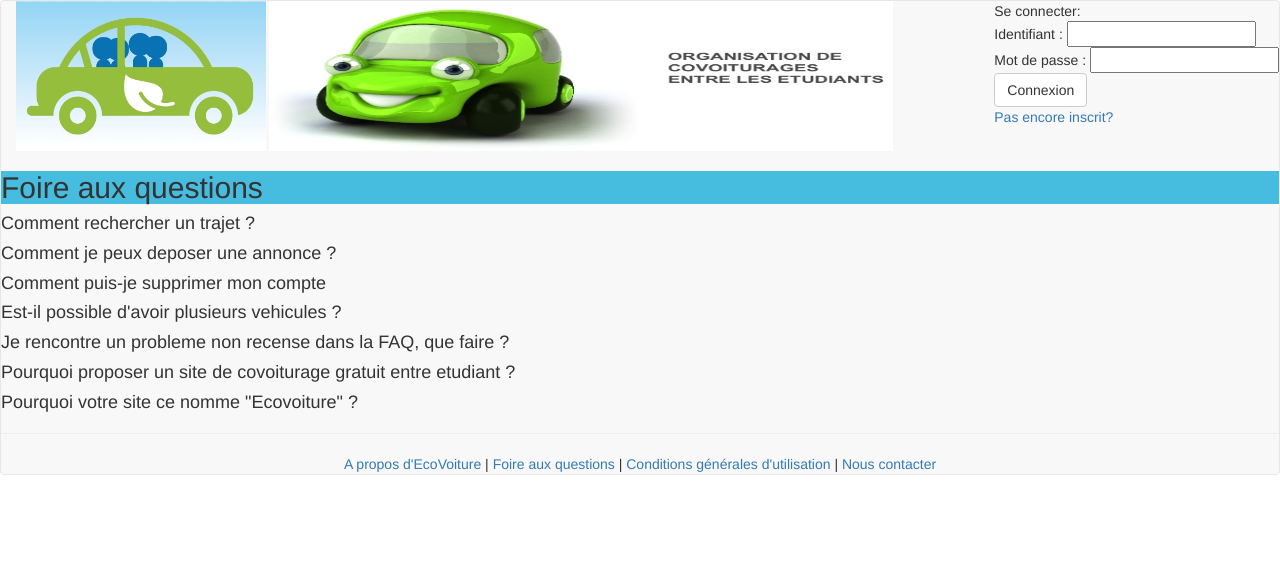
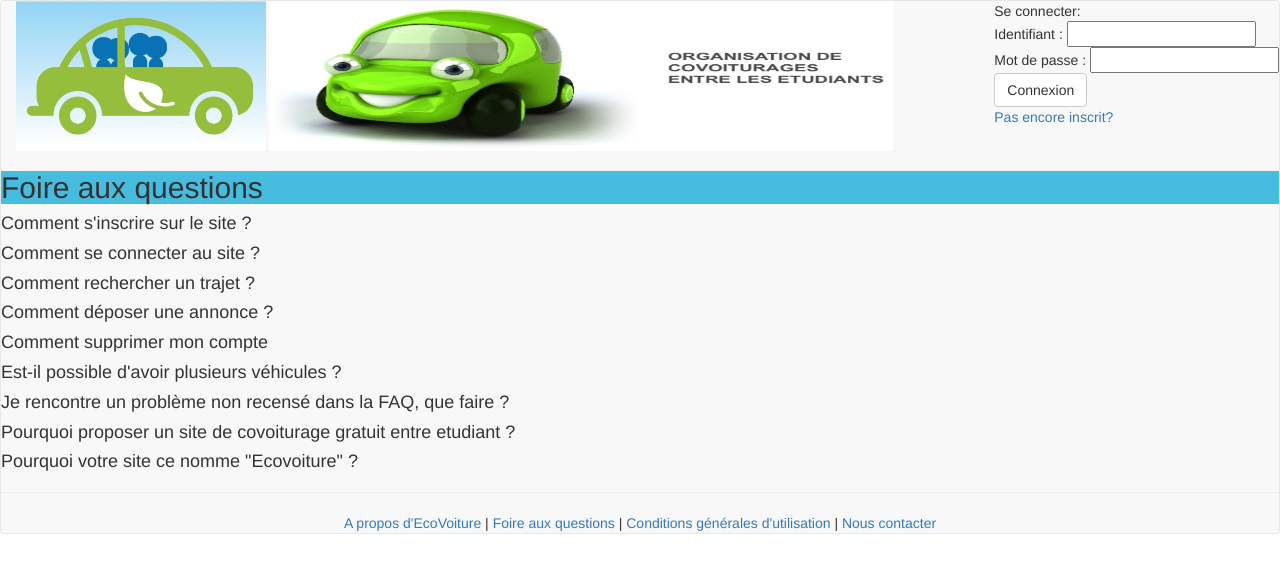
Before and after one commit to guigui33/ecoVoiture, a PHP site: page /faq.php in a window 1280 px wide. Shown: the top 573 px of the page. Run offline with PHP 8.4, Linux system fonts and the light colour scheme; some libraries are stand-ins or nearby versions.

Commit message:
Ajout contenu

```diff
--- a/fichiersPHP/faq.php
+++ b/fichiersPHP/faq.php
@@ -23,42 +23,63 @@ $(document).ready(function() {
 <body>
 <div id="container">
 	<div id="contenu">
+			<h4>Comment s'inscrire sur le site ?</h4>
+			<div class="accordeon">
+				Pour vous incrire sur le site, il faut vous rendre dans la partie gauche de la banière présente en haut du site puis en cliquant sur "<a href="inscription.php">Pas encore inscrit?</a>". Sur cette nouvelle page,
+				vous aurez à renseigner diverses informations obligatoires tel que votre email, votre nom, votre mot de passe, ...
+			</div>
+
+			<h4>Comment se connecter au site ?</h4>
+			<div class="accordeon">
+				Pour vous incrire sur le site, il faut vous rendre dans la partie gauche de la banière présente en haut du site puis renseigner votre identifiant et votre mot de passe. Si vos identifiants sont correctes, vous serez
+				redirigé sur la page d'accueil en étant authentifié. Dans le cas contraire, vous serez redirigé sur le page d'accueil avecu n message d'erreur de connexion.
+			</div>
+
 			<h4>Comment rechercher un trajet ?</h4>
 			<div class="accordeon">
-				Pour rechercher un trajet, il faut vous rendre sur la page d'accueil en cliquant sur le logo ou la baniere du site present en haut de chaque page. Vous trouverez ensuite sur la page d'accueil un formulaire pour la recherche de covoiturage ou il vous sera demander la ville de depart, la ville de destination ainsi que la date du trajet. Une fois ces information renseignees, il suffira de cliquer sur rechercher.
+				Pour rechercher un trajet, il faut vous rendre sur la page d'accueil en cliquant sur le logo ou la banière du site present en haut de chaque page. Vous trouverez ensuite sur la page d'accueil un formulaire
+				pour la recherche de covoiturage où il vous sera demander la ville de départ, la ville de destination ainsi que la date du trajet. Une fois ces informations renseignées, il suffira de cliquer sur rechercher.
 			</div>
 
-			<h4>Comment je peux deposer une annonce ?</h4>
+			<h4>Comment déposer une annonce ?</h4>
 			<div class="accordeon">
-				Pour deposer une annonce, il faut vous rendre sur la page d'accueil en cliquant sur le logo ou la banniere du site present en haut de chaque page. Vous trouverez ensuite sur la page d'accueil un formulaire pour deposer une annonce ou il vous sera demander la ville de depart, la ville de destination ainsi que la date du trajet. Une fois ces information renseignees, il suffira de cliquer sur rechercher.
+				Pour déposer une annonce, il faut vous rendre sur la page d'accueil en cliquant sur le logo ou la bannière du site present en haut de chaque page. Vous trouverez ensuite sur la page d'accueil un formulaire
+				pour deposer une annonce où il vous sera demander la ville de départ, la ville de destination ainsi que la date du trajet. Une fois ces informations renseignées, il suffira de cliquer sur rechercher.
 			</div>
 
-			<h4>Comment puis-je supprimer mon compte</h4>
+			<h4>Comment supprimer mon compte</h4>
 			<div class="accordeon">
-				Pour supprimer votre compte, il vous faut utiliser le formulaire de contact dont l'accès se trouve en bas de chaque page en cliquant sur "<a href="nousContacter.php">Nous contacter</a>". Preciser le motif de votre demande dans le menu déroulant et un administrateur vous répondra sous 48h.
+				Pour supprimer votre compte, il vous faut utiliser le formulaire de contact dont l'accès se trouve en bas de chaque page en cliquant sur "<a href="nousContacter.php">Nous contacter</a>". Préciser le motif de
+				votre demande dans le menu déroulant et un administrateur vous répondra sous 48h.
 			</div>
 
-			<h4>Est-il possible d'avoir plusieurs vehicules ?</h4>
+			<h4>Est-il possible d'avoir plusieurs véhicules ?</h4>
 			<div class="accordeon">
-				Un meme profil utilisateur peut compter plusieurs vehicules, rendez vous sur les options de votre profil pour ajouter des voitures. Lorsque vous deposerez une annonce de voyage, vous pourrez choisir quel vehicule utiliser.
+				Un même profil utilisateur peut compter plusieurs véhicules, rendez-vous sur les options de votre profil pour ajouter des voitures. Lorsque vous déposerez une annonce de voyage, vous pourrez choisir quel véhicule utiliser.
 			</div>
 
-			<h4>Je rencontre un probleme non recense dans la FAQ, que faire ?</h4>
+			<h4>Je rencontre un problème non recensé dans la FAQ, que faire ?</h4>
 			<div class="accordeon">
-				Vous pouvez nous contacter via le formulaire de contact dont l'accès se trouve en bas de chaque page en cliquant sur "<a href="nousContacter.php">Nous contacter</a>" pour envoyer votre demande a un administrateur qui saura vous repondre.
-				<br><br>Votre requete sera traitee entre 24h et 48h. Soyez le plus precis possible dans votre demande afin que votre probleme soit resolu le plus rapidement possible.
+				Vous pouvez nous contacter via le formulaire de contact dont l'accès se trouve en bas de chaque page en cliquant sur "<a href="nousContacter.php">Nous contacter</a>" pour envoyer votre demande à un administrateur qui saura vous repondre.
+
+				<br><br>Votre requete sera traitée entre 24h et 48h. Soyez le plus précis possible dans votre demande afin que votre problème soit resolu le plus rapidement possible.
 			</div>
 
 			<h4>Pourquoi proposer un site de covoiturage gratuit entre etudiant ?</h4>
 			<div class="accordeon">
-				Il existe divers sites de covoiturage pour la plus part payant et d'autres gratuits en ligne. Nous avons decider de fonder notre propre site de covoiturage pour les etudiants dans le but de les aider dans leur deplacement. Les etudiants ont souvent la necessite de ce deplacer pour des entretiens, ou meme prendre un peu de vacances, mais leurs moyens sont limites par les prix.
-				<br><br>Nous voulons les aider en proposant des trajets par des etudiants, pour des etudiant et le tout sans frais. Un jour un etudiant proposera un trajet gratuitement a des personnes, un autre jour ce meme etudiant pourra profiter des trajet d'autruis.
+				Il existe divers sites de covoiturage pour la plus part payant et d'autres gratuits en ligne. Nous avons décider de fonder notre propre site de covoiturage pour les étudiants dans le but de les aider dans leurs déplacements.
+				Les etudiants ont souvent la nécessité de ce déplacer pour des entretiens, ou même prendre un peu de vacances, mais leurs moyens sont limités par le manque de salaire.
+
+				<br><br>Nous voulons les aider en proposant des trajets par des étudiants, pour des étudiants et le tout sans frais. Un jour un étudiant proposera un trajet gratuitement à des personnes, un autre jour ce même etudiant
+				pourra profiter des trajet d'autruis.
 			</div>
 
 			<h4>Pourquoi votre site ce nomme "Ecovoiture" ?</h4>
 			<div class="accordeon">
-				Comme vous pouvez le voir, le nom "Ecovoiture" peut etre decomposer en deux partie. "Eco" pour l'ecologie, car le covoiturage permet d'utiliser moins de voiture pour un trajet en rassemblant les gens dans un meme vehicule. Puis il y a "voiture" qui est le moyen de transport utiliser dans le covoiturage.
-				<br><br>Nous avons voulu que notre l'activite de notre site soit facilement reconnaissable tout en passant un message ecologique pour changer la maniere de penser des personnes, d'ou "Ecovoiture".
+				Comme vous pouvez le voir, le nom "Ecovoiture" peut être décomposer en deux partie. "Eco" pour l'écologie, car le covoiturage permet d'utiliser moins de voiture pour un trajet en rassemblant les gens dans un meme vehicule donc moins de polution.
+				Puis il y a "voiture" qui est le moyen de transport utiliser dans le covoiturage.
+
+				<br><br>Nous avons voulu que notre l'activité de notre site soit facilement reconnaissable tout en passant un message écologique pour changer la manière de penser des personnes, d'ou "Ecovoiture".
 			</div>
 		<hr />
 	</div>
```
